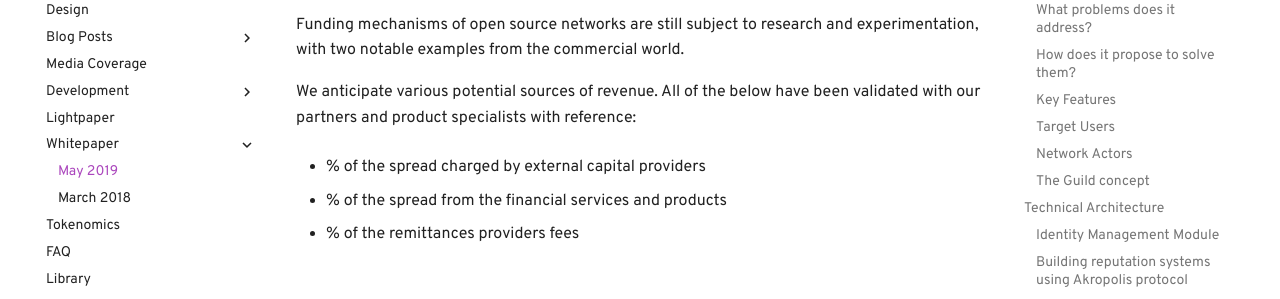
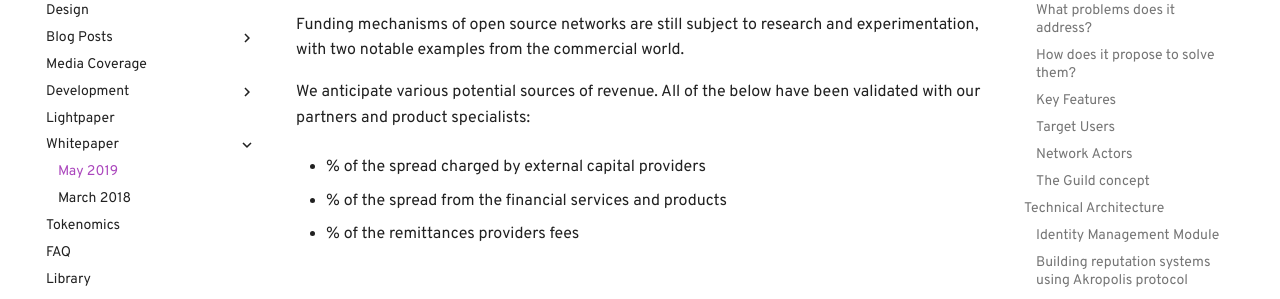
Before and after one commit to kaonone/wiki, an MkDocs documentation site: the page built from docs/whitepaper.md, in a window 1280 px wide and 900 px high, scrolled down 21160 px. Shown: the part 178-477 px from the top of the window. Built offline with MkDocs 1.6.1 and Material for MkDocs 9.7.7, drawn with Linux system fonts in a browser that asks for light colours; some web fonts are replaced; comment, search, counter and statistics services are not loaded; old or Windows-style settings are respelled for this version of MkDocs.

Commit message:
fixed bugs in wp

```diff
--- a/docs/whitepaper.md
+++ b/docs/whitepaper.md
@@ -730,7 +730,7 @@ The token functionality and use is modeled using the Livepeer and MakerDAO frame
 
 Funding mechanisms of open source networks are still subject to research and experimentation, with two notable examples from the commercial world.
 
-We anticipate various potential sources of revenue. All of the below have been validated with our partners and product specialists with reference:
+We anticipate various potential sources of revenue. All of the below have been validated with our partners and product specialists:
 
 * % of the spread charged by external capital providers
 
```
Also changed, not shown: docs/ tech_whitepaper.md (deleted, +0 -4 lines).
